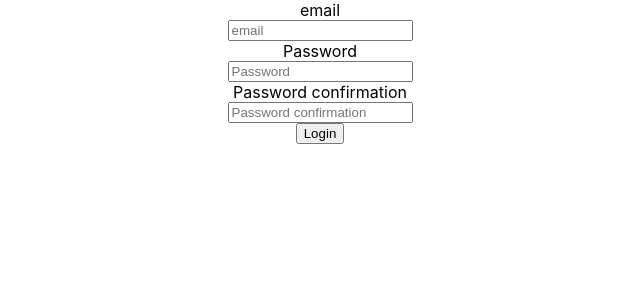
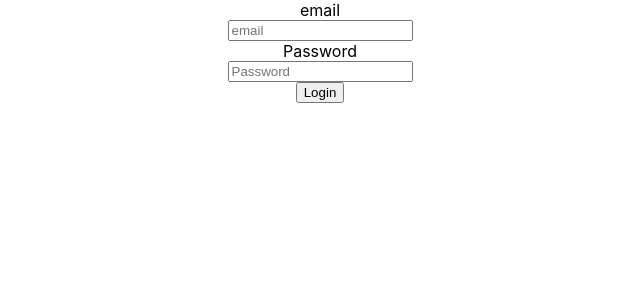
Before and after one commit to henrydabrow/doge-walk-fe, a React (Create React App) app: page / in a window 1280 px wide. Shown: the top 300 px of the page, without its empty margins (320-960 px from the left). Built offline with nearby package versions, Linux system fonts and the light colour scheme.

Commit message:
Rename files from Auth to login

```diff
--- a/src/api/Auth/Auth.ts
+++ b/src/api/Auth/Login.ts
@@ -8,16 +8,15 @@ export interface Credentials {
 export const onLogin = async (data: Credentials) => {
   const requestConfig: AxiosRequestConfig = {
     method: 'post',
-    url: process.env.REACT_APP_API_BASE_URL + '/pets',
-    data: data,
-    headers: {
-      'Content-Type': 'application/x-www-form-urlencoded',
-      'Access-Control-Allow-Origin': '*'
-    }
+    url: process.env.REACT_APP_API_BASE_URL + '/users/login',
+    data: data
   }
 
   try {
     const { data: response } = await Axios.request(requestConfig);
+
+    console.log(response)
+    return response
   } catch (e) {
     return { error: e.response.data.errors }
   }
--- a/src/index.tsx
+++ b/src/index.tsx
@@ -2,11 +2,11 @@ import React from 'react';
 import ReactDOM from 'react-dom';
 import './index.css';
 import * as serviceWorker from './serviceWorker';
-import LoginPage from './pages/Auth/LoginPage';
+import Login from './pages/Auth/login';
 
 ReactDOM.render(
   <React.StrictMode>
-    <LoginPage />
+    <Login />
   </React.StrictMode>,
   document.getElementById('root')
 );
--- a/src/pages/Auth/LoginPage.tsx
+++ b/src/pages/Auth/Login.tsx
@@ -1,22 +1,21 @@
 import React, { useState } from 'react';
-import { onLogin } from '../../api/Auth/Auth';
-import { AuthForm } from '../../components/Auth/Auth';
+import { onLogin } from '../../api/Auth/Login';
+import { AuthForm } from '../../components/Auth/Login';
 
-const LoginPage = () => {
+const Login = () => {
 
-  const [{email, password, passwordConfirmation}, setCredentials] = useState({
+  const [{ email, password }, setCredentials] = useState({
     email: '',
     password: '',
-    passwordConfirmation: '',
   })
 
-  const [error, setError] = useState([])
+  const [error, setError] = useState([]);
+
   const login = async (event: React.FormEvent) => {
     event.preventDefault();
     const response = await onLogin({
       email,
-      password,
-      passwordConfirmation
+      password
     })
 
     if(response && response.error) {
@@ -33,8 +32,7 @@ const LoginPage = () => {
         onChange={
           (event) => setCredentials({
           email: event.target.value,
-          password,
-          passwordConfirmation
+          password
         })}
       />
       <label htmlFor="password">Password</label>
@@ -46,20 +44,6 @@ const LoginPage = () => {
           (event) => setCredentials({
             email,
             password: event.target.value,
-            passwordConfirmation
-          })
-        }
-      />
-      <label htmlFor="password">Password confirmation</label>
-      <input
-        placeholder="Password confirmation"
-        type="password"
-        value={passwordConfirmation}
-        onChange={
-          (event) => setCredentials({
-            email,
-            password,
-            passwordConfirmation: event.target.value
           })
         }
       />
@@ -75,4 +59,4 @@ const LoginPage = () => {
   )
 }
 
-export default LoginPage;
+export default Login;
```
Also changed, not shown: src/components/Auth/Login.ts (renamed from src/components/Auth/Auth.ts).
